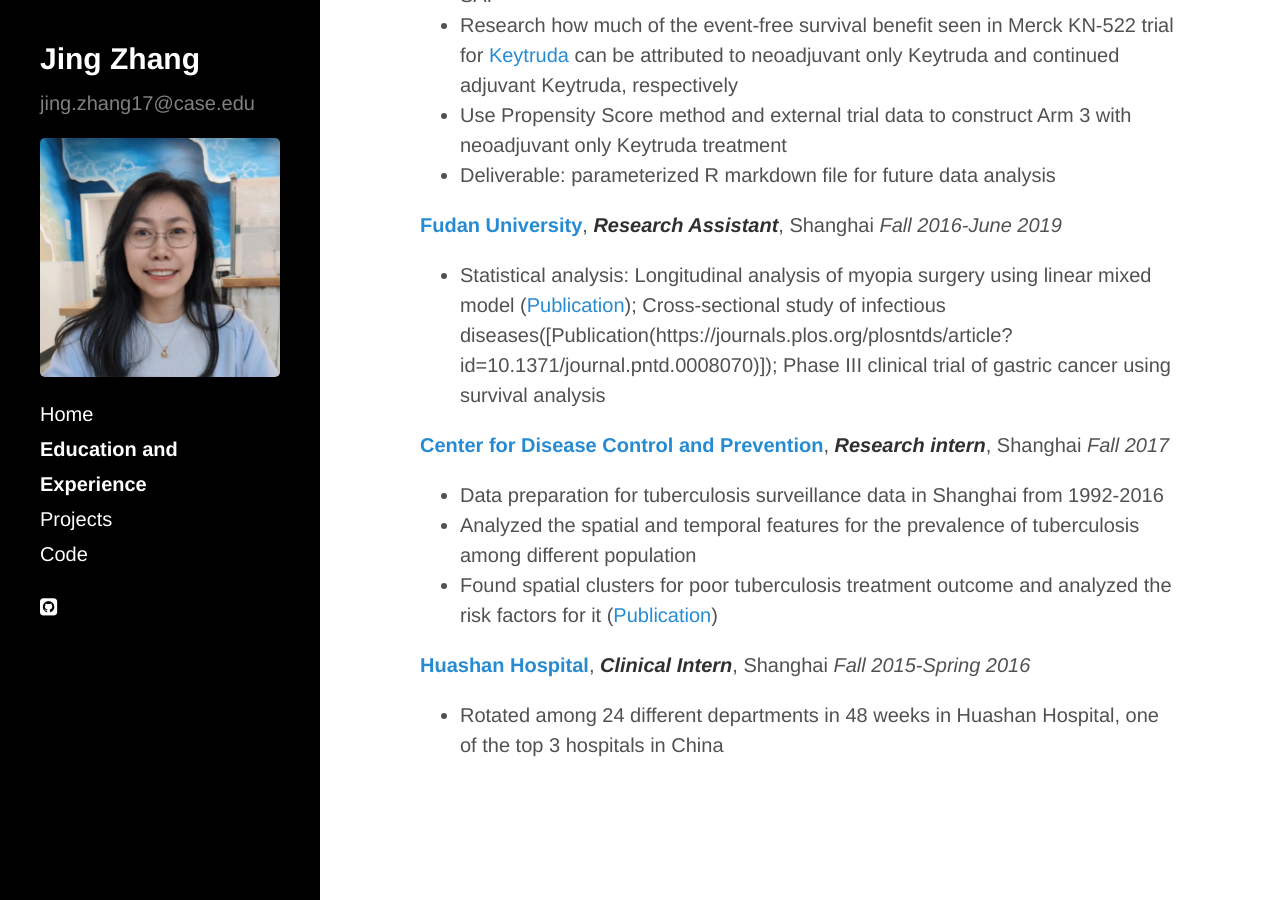
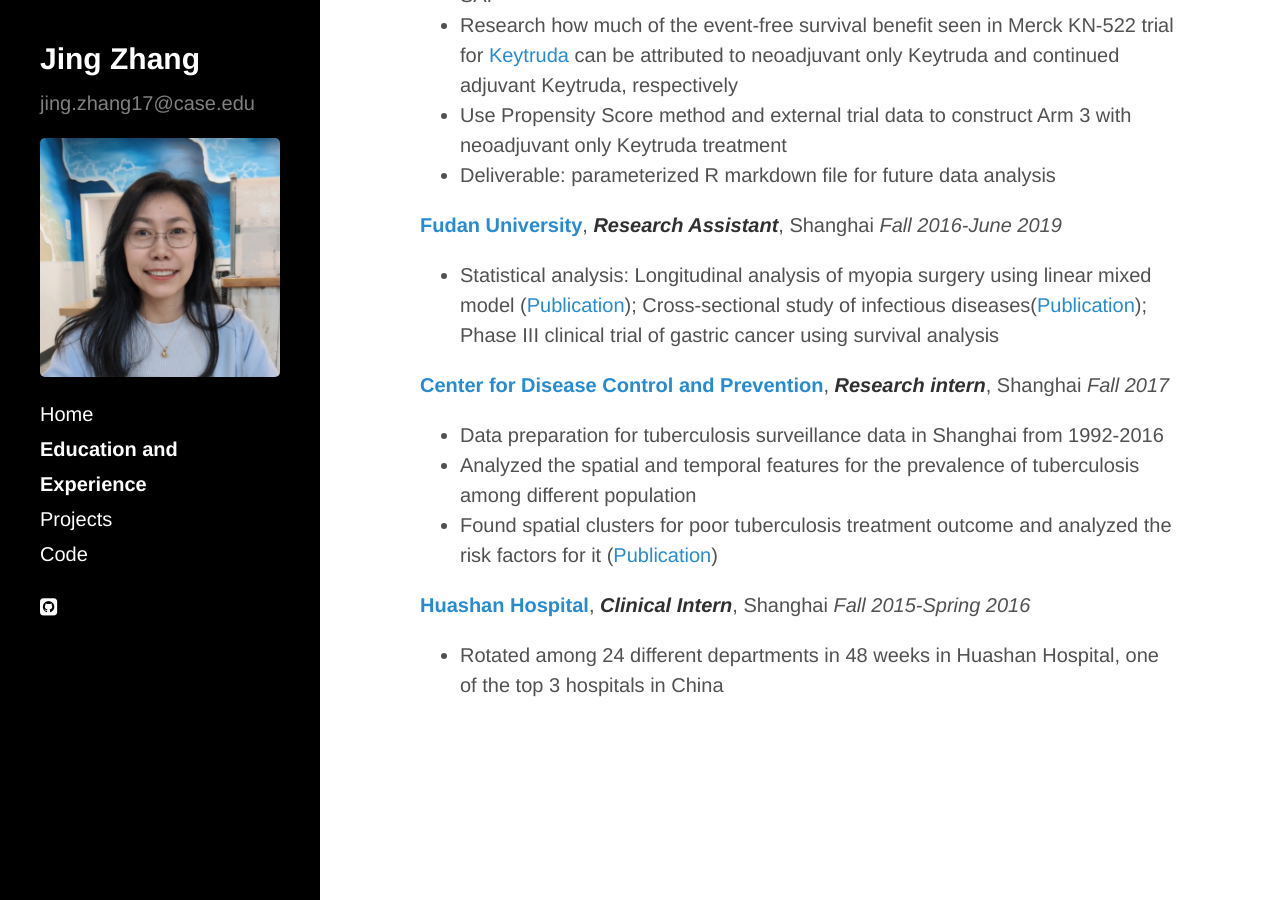
Before and after one commit to jingzhang1/jingzhang1.github.io, a Jekyll site: the page built from about.md, in a window 1280 px wide and 900 px high, scrolled down 1093 px. Built offline with Jekyll 4.4.1, drawn with Linux system fonts in a browser that asks for light colours; nearby versions of some CDN libraries.

Commit message:
about.md

```diff
--- a/about.md
+++ b/about.md
@@ -25,7 +25,7 @@ title: Education and Experience
 * Deliverable: parameterized R markdown file for future data analysis
 
 **[Fudan University](http://www.fudan.edu.cn/en/)**, **_Research Assistant_**, Shanghai *Fall 2016-June 2019*
-* Statistical analysis: Longitudinal analysis of myopia surgery using linear mixed model ([Publication](https://www.frontiersin.org/articles/10.3389/fmed.2020.521078/full)); Cross-sectional study of infectious diseases([Publication(https://journals.plos.org/plosntds/article?id=10.1371/journal.pntd.0008070)]); Phase III clinical trial of gastric cancer using survival analysis
+* Statistical analysis: Longitudinal analysis of myopia surgery using linear mixed model ([Publication](https://www.frontiersin.org/articles/10.3389/fmed.2020.521078/full)); Cross-sectional study of infectious diseases([Publication](https://journals.plos.org/plosntds/article?id=10.1371/journal.pntd.0008070)); Phase III clinical trial of gastric cancer using survival analysis
 
 **[Center for Disease Control and Prevention](http://www.scdc.sh.cn/indexEn.shtml)**, **_Research intern_**, Shanghai *Fall 2017*
 * Data preparation for tuberculosis surveillance data in Shanghai from 1992-2016
```
